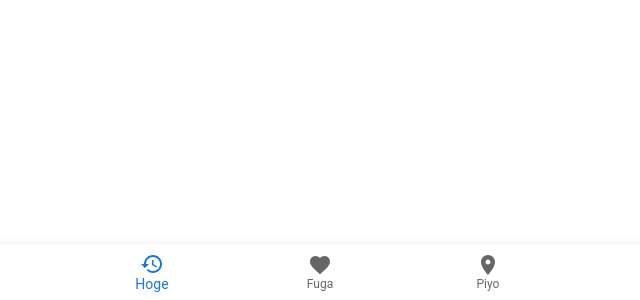
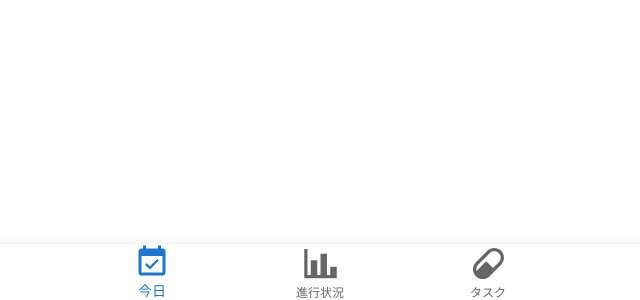
Before and after one commit to cocet33000/okusuri_kanri_front, a React (Create React App) app: page / in a window 1280 px wide. Shown: the part 500-800 px from the top of the page, without its empty margins (320-960 px from the left). Built offline with nearby package versions, Linux system fonts and the light colour scheme.

Commit message:
バーの項目を変更

```diff
--- a/package.json
+++ b/package.json
@@ -5,6 +5,8 @@
   "dependencies": {
     "@emotion/react": "^11.8.2",
     "@emotion/styled": "^11.8.1",
+    "@mdi/js": "^6.5.95",
+    "@mdi/react": "^1.5.0",
     "@mui/icons-material": "^5.5.0",
     "@mui/material": "^5.5.0",
     "@mui/styled-engine": "^5.4.4",
--- a/src/components/BottomNavigation.js
+++ b/src/components/BottomNavigation.js
@@ -1,10 +1,13 @@
 import * as React from 'react';
 import BottomNavigation from '@mui/material/BottomNavigation';
 import BottomNavigationAction from '@mui/material/BottomNavigationAction';
-import RestoreIcon from '@mui/icons-material/Restore';
-import FavoriteIcon from '@mui/icons-material/Favorite';
-import LocationOnIcon from '@mui/icons-material/LocationOn';
 import Paper from '@mui/material/Paper';
+import Icon from '@mdi/react'
+import {
+    mdiCalendarCheck,
+    mdiChartBar,
+    mdiPill
+} from '@mdi/js';
 
 export default function SimpleBottomNavigation() {
   const [value, setValue] = React.useState(0);
@@ -18,9 +21,9 @@ export default function SimpleBottomNavigation() {
         setValue(newValue);
     }}
     >
-    <BottomNavigationAction label="Hoge" icon={<RestoreIcon />} />
-    <BottomNavigationAction label="Fuga" icon={<FavoriteIcon />} />
-    <BottomNavigationAction label="Piyo" icon={<LocationOnIcon />} />
+    <BottomNavigationAction label="今日" icon={<Icon path={mdiCalendarCheck}/>} />
+    <BottomNavigationAction label="進行状況" icon={<Icon path={mdiChartBar}/>} />
+    <BottomNavigationAction label="タスク" icon={<Icon path={mdiPill}/>} />
     </BottomNavigation>
     </Paper>
   );
```
Also changed, not shown: 1 other file (tests, documents, lock files or other folders).
